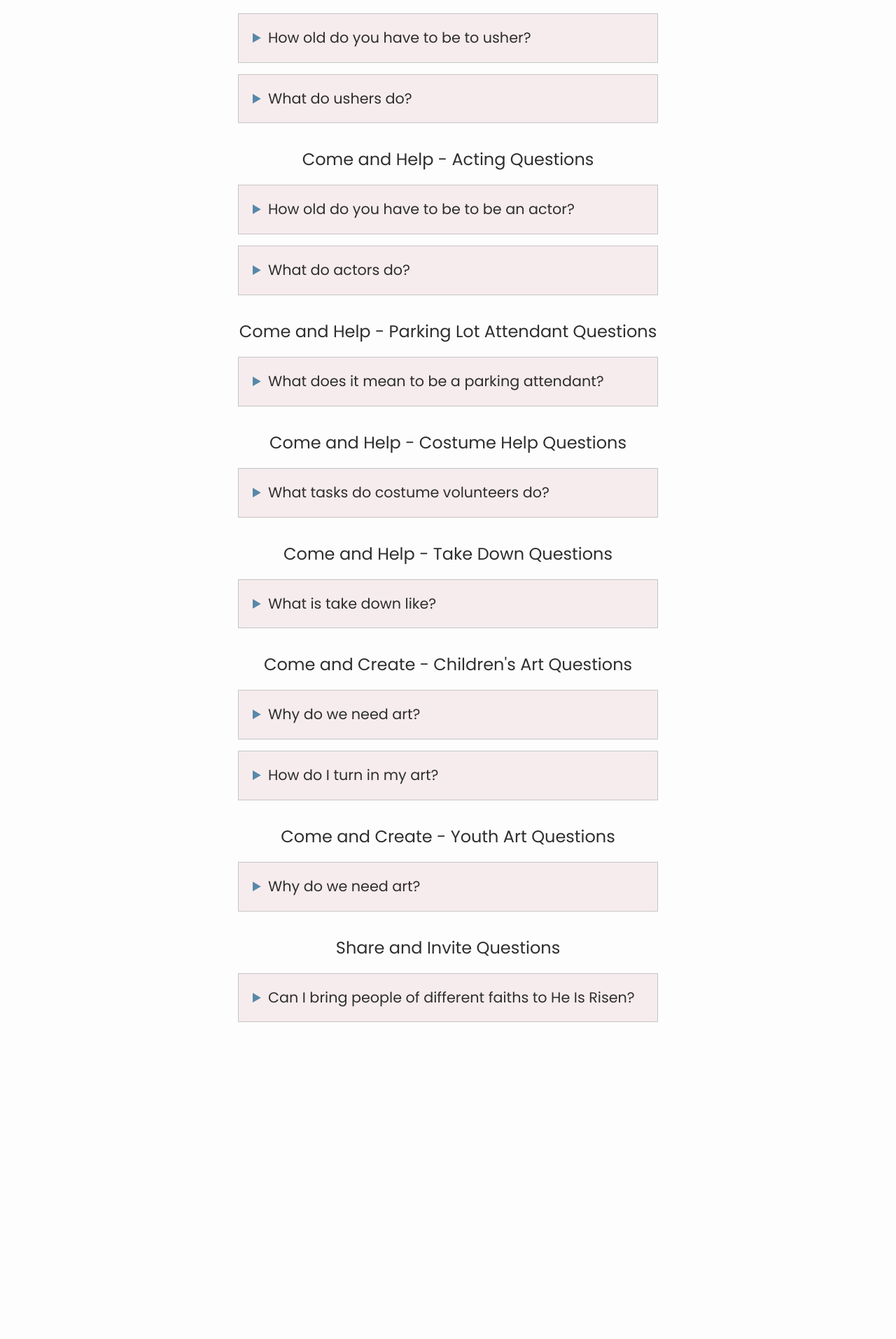
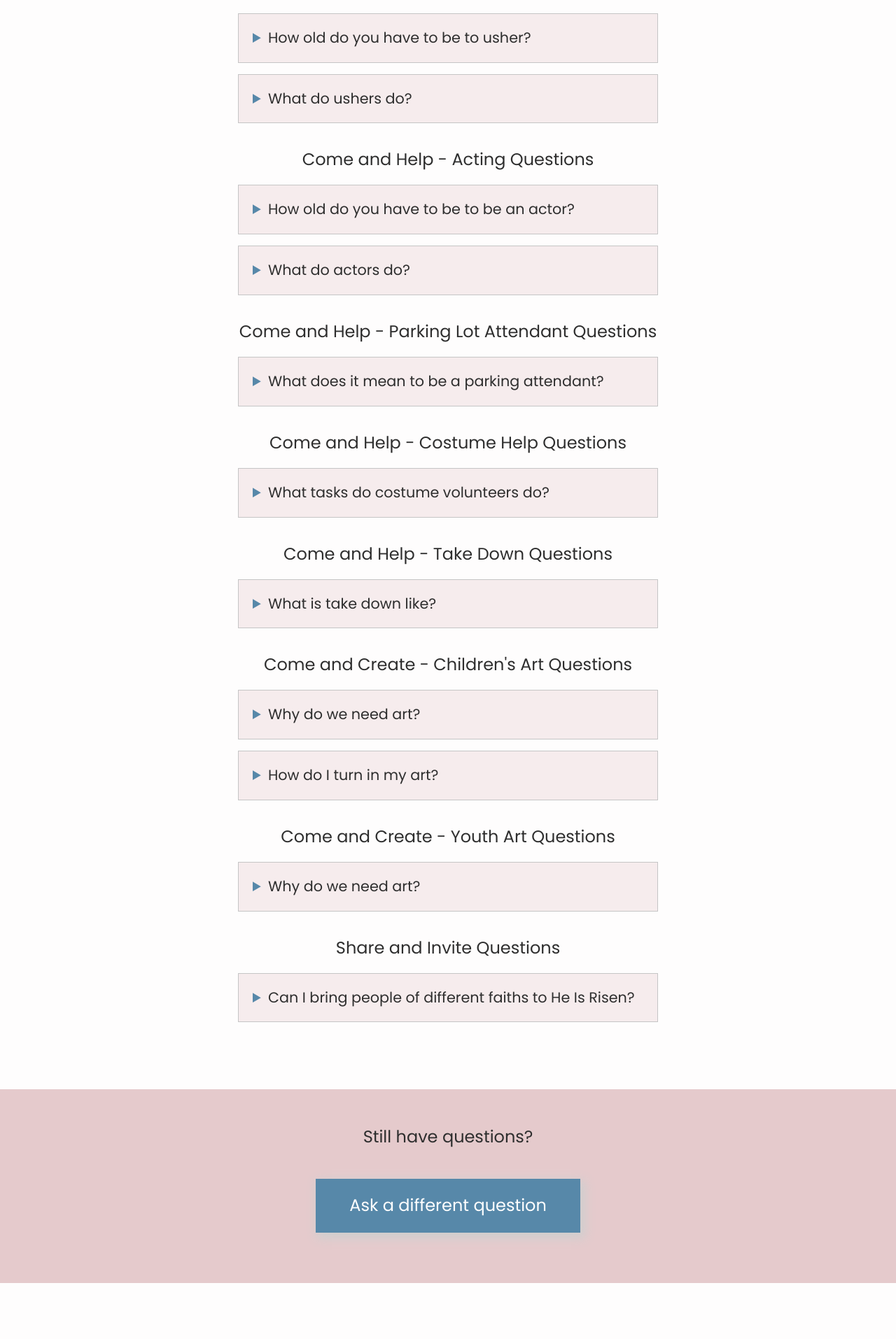
Before and after one commit to risenrss/risenrss.github.io, a Jekyll site: the page built from pages/faq.html, in a window 1280 px wide. Shown: the part 2590-4504 px from the top of the page at 70% size. Built offline with Jekyll 4.4.1, drawn with Linux system fonts in a browser that asks for light colours; some web fonts are replaced; before the commit the page ends 4195 px from its top, so only the background shows below that.

Commit message:
Add FAQ ask question button

```diff
--- a/_sass/main.scss
+++ b/_sass/main.scss
@@ -176,6 +176,7 @@ div {
     padding: 16px 24px;
     cursor: pointer;
     text-decoration: none;
+    text-align: center;
     @include shadow;
 
     &.big {
--- a/pages/faq.html
+++ b/pages/faq.html
@@ -30,3 +30,19 @@ permalink: /faq
         </div>
     {% endfor %}
 </section>
+<section>
+    <h2>
+        {% include translate.html
+            en="Still have questions?"
+            es="¿Todavía tienes preguntas?"
+        %}
+    </h2>
+    <div class="flex margin-y-3">
+        <a class="btn-link big" href="mailto:rssrisen@gmail.com?subject=Question about He Is Risen">
+            {% include translate.html
+                en="Ask a different question"
+                es="Haz una pregunta diferente"
+            %}
+        </a>
+    </div>
+</section>
```
